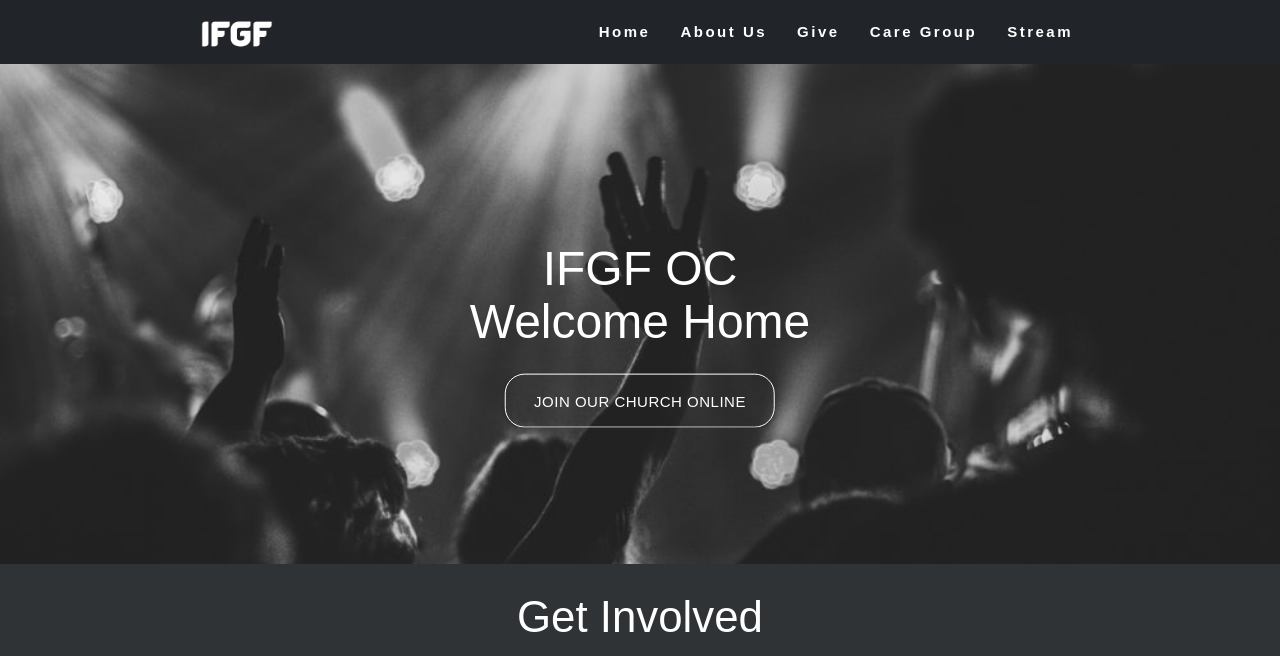
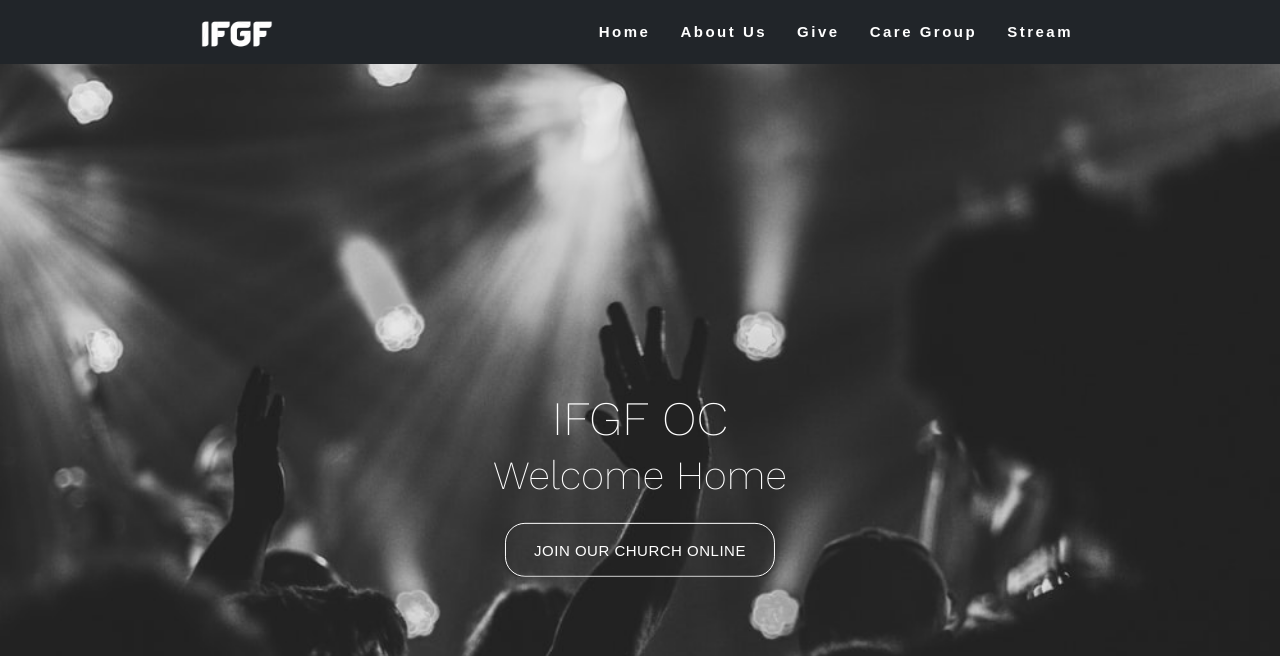
Before and after one commit to jthamrun/ifgfoc, a Django app: page / in a window 1280 px wide. Shown: the top 656 px of the page. Run offline with Django 3.2, Linux system fonts and the light colour scheme; some libraries are stand-ins or nearby versions; some web fonts are replaced.

Commit message:
Front End Update 04/08/2020

```diff
--- a/church/settings.py
+++ b/church/settings.py
@@ -26,7 +26,7 @@
 DEBUG = True
 
 #'ifgfoc.pythonanywhere.com'
-ALLOWED_HOSTS = ['ifgfoc.pythonanywhere.com']
+ALLOWED_HOSTS = []
 
 
 # Application definition
--- a/ifgfoc/static/styles.css
+++ b/ifgfoc/static/styles.css
@@ -30,6 +30,7 @@
 }
 
 .give-img {
+    filter: grayscale(100%);
     display: flex;
     justify-content: center;
     align-items: center;
@@ -64,6 +65,11 @@
     letter-spacing: 4px;
     font-size: 22px;
     line-height: 43px;
+}
+
+.container.careGroups > h1 {
+    font-weight: 5px;
+    letter-spacing: 10px;
 }
 
 #alt-info {
@@ -111,12 +117,12 @@
 
 .hero-image {
     position: relative;
-    height: 500px;
+    height: 100vh;
     background: url(../static/images/worship.jpg) no-repeat center;
     background-size: cover;
 }
 
-.indexContainer {
+.indexContainer, .streamContainer {
     position: absolute;
     top: 50%;
     left: 50%;
@@ -128,6 +134,20 @@
 
 .indexContainer > h1 {
     font-size: 6vh;
+    margin-bottom: 0;
+    padding-bottom: 1vh;
+    text-align: center;
+    font-family: 'Work Sans', sans-serif;
+}
+
+.indexContainer > h3 {
+    font-size: 5vh;
+    margin-top: 0;
+    margin-bottom: 1;
+    padding-bottom: 1vh;
+    text-align: center;
+    font-family: 'Work Sans', sans-serif;
+    font-weight: 200;
 }
 
 .indexContainer > a {
@@ -140,10 +160,57 @@
     border: 1px solid grey;
 }
 
+.hero-stream-image {
+    position: relative;
+    height: 100vh;
+    background: url(../static/images/worship.jpg) no-repeat center;
+    background-size: cover;
+}
+
+.streamContainer a h3 {
+    font-family: 'Work Sans', sans-serif;
+    color: white;
+    border-radius: 30px;
+    padding-left: 2vw;
+    padding-right: 2vw;
+    padding-bottom: 2vh;
+    padding-top: 1.8vh;
+    border: solid white;
+}
+
+.streamContainer a h3:hover {
+    background-color: #212529;
+}
+
+.recenth3 h3 {
+    padding-left: 3vw;
+    font-family: 'Work Sans', sans-serif;
+    font-size: 4vh;
+}
+
+.streamContainer {
+    width: 60vw;
+}
+
+
+
 #indexcardcontainer {
     width:90%;
+    padding-top: 2vh;
+    padding-bottom: 2vh;
 }
 
+#indexcardcontainer > h3 {
+    font-family: 'Work Sans', sans-serif;
+    text-align: center;
+    padding-bottom: 3vh;
+}
+
+.involveCards > h3 {
+    font-family: 'Work Sans', sans-serif;
+    text-align: center;
+    font-size: 3.5vh;
+}
 
 .footer-content {
     position: relative;
@@ -158,16 +225,10 @@
     color: white;
 }
 
-h1, h3 {
-    text-align: center;
-    font-family: nimbus-sans, sans-serif;
-    font-style: black;
-    font-weight: 500;
-}
-
 #careCards {
     border: solid white;
-    background-color: #343A40;
+    border-radius: 1vw;
+    background-color: transparent;
     transition: .5s;
 }
 
@@ -179,6 +240,8 @@
     outline: none;
     border-radius: 20px;
     border: 1px solid white;
+    margin-bottom: 5vh;
+    padding-bottom: 2vh;
 }
 
 .involveCards > img:hover {
@@ -188,3 +251,10 @@
 .involveCards > a:hover {
     border: 1px solid grey;
 }
+
+i {
+    color: white;
+}
+
+.grid-item { width: 25%; }
+.grid-item--width2 { width: 50%; }
--- a/ifgfoc/templates/ifgfoc/index.html
+++ b/ifgfoc/templates/ifgfoc/index.html
@@ -11,7 +11,8 @@
 {% block body %}
     <div class="hero-image">
         <div class="indexContainer">
-            <h1><span>IFGF OC<br>Welcome Home</span></h1>
+            <h1><span>IFGF OC</h1>
+                <h3><span>Welcome Home</span></h3>
             <a href="https://www.livestream.com/ifgfla/monroviaservice" target="_blank" class="waves-effect waves-light btn-large transparent">JOIN OUR CHURCH ONLINE</a>
         </div>
     </div>
@@ -21,24 +22,24 @@
             <div class="row">
                 <div class="col l4 s12 center-align">
                     <div class="involveCards">
-                        <img src="https://picsum.photos/300">
-                        <h5>Connect Card</h6>
+                        <img src="https://picsum.photos/300?grayscale">
+                        <h3>Connect Card</h3>
                         <p>Lorem ipsum dolor sit amet, <br> consectetur adipiscing elit.</p>
                         <a href="#" class="waves-effect waves-light btn-small transparent">Connect Card</a>
                     </div>
                 </div>
                 <div class="col l4 s12 center-align">
                     <div class="involveCards">
-                        <img src="https://picsum.photos/300">
-                        <h5>Prayer Card</h6>
+                        <img src="https://picsum.photos/300?grayscale">
+                        <h3>Prayer Card</h3>
                         <p>Lorem ipsum dolor sit amet, <br> consectetur adipiscing elit.</p>
                         <a href="#" class="waves-effect waves-light btn-small transparent">Prayer Card</a>
                     </div>
                 </div>
                 <div class="col l4 s12 center-align">
                     <div class="involveCards">
-                        <img src="https://picsum.photos/300">
-                        <h5>Ministries</h6>
+                        <img src="https://picsum.photos/300?grayscale">
+                        <h3>Ministries</h3>
                         <p>Lorem ipsum dolor sit amet, <br> consectetur adipiscing elit.</p>
                         <a href="#" class="waves-effect waves-light btn-small transparent">Ministries</a>
                     </div>
--- a/ifgfoc/templates/ifgfoc/layout.html
+++ b/ifgfoc/templates/ifgfoc/layout.html
@@ -11,7 +11,8 @@
         <link href='http://fonts.googleapis.com/css?family=Roboto' rel='stylesheet' type='text/css'>
         <script src="https://kit.fontawesome.com/045519ba5e.js" crossorigin="anonymous"></script>
         <link href="https://fonts.googleapis.com/css2?family=Blinker&display=swap" rel="stylesheet">
-        <link href="https://fonts.googleapis.com/css2?family=Nunito:wght@200&display=swap" rel="stylesheet">
+        <link href="https://fonts.googleapis.com/css2?family=Work+Sans:wght@200&display=swap" rel="stylesheet">
+        <link href="https://fonts.googleapis.com/css2?family=Oxygen:wght@700&display=swap" rel="stylesheet">
         <meta name="viewport" content="width=device-width, initial-scale=1.0">
 
         {% block style %}
```
Also changed, not shown: ifgfoc/templates/ifgfoc/careGroup.html (+5 -5 lines), ifgfoc/templates/ifgfoc/stream.html (+11 -5 lines).
